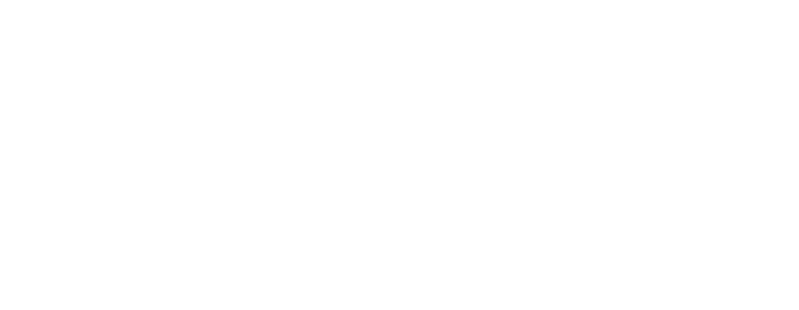
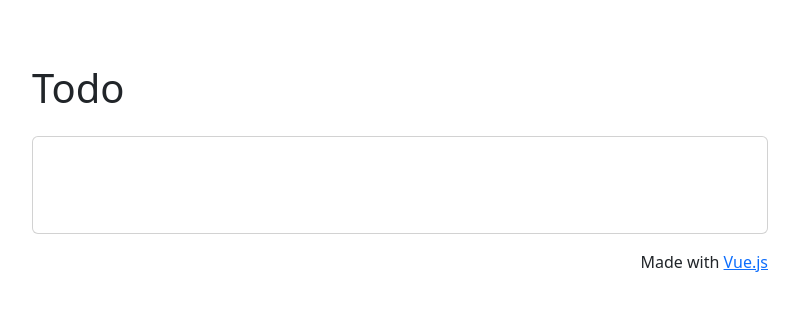
Before and after one commit to teonator/vue-todo, a Vue app: page / in a window 1280 px wide. Shown: the top 310 px of the page, without its empty margins (240-1039 px from the left). Built offline with nearby package versions, Linux system fonts and the light colour scheme.

Commit message:
Update with skeleton layout.

```diff
--- a/index.html
+++ b/index.html
@@ -8,7 +8,18 @@
     <link href="https://use.fontawesome.com/releases/v5.15.4/css/all.css" rel="stylesheet" integrity="sha384-DyZ88mC6Up2uqS4h/KRgHuoeGwBcD4Ng9SiP4dIRy0EXTlnuz47vAwmeGwVChigm" crossorigin="anonymous">
   </head>
   <body>
-    <div id="app"></div>
-    <script type="module" src="/src/main.js"></script>
+    <main>
+        <div class="container py-4">
+            <header class="pb-3 mb-4">
+            </header>
+
+            <div id="app"></div>
+
+            <footer class="pt-3 mt-4 text-body-secondary">
+            </footer>
+        </div>
+    </main>
+    <script src="https://cdn.jsdelivr.net/npm/bootstrap@5.3.0/dist/js/bootstrap.bundle.min.js" integrity="sha384-geWF76RCwLtnZ8qwWowPQNguL3RmwHVBC9FhGdlKrxdiJJigb/j/68SIy3Te4Bkz" crossorigin="anonymous"></script>
+    <script type="module" src="/src/app.js"></script>
   </body>
 </html>
--- a/src/App.vue
+++ b/src/App.vue
@@ -3,7 +3,33 @@
 </script>
 
 <template>
+    <div class="row mb-3">
+        <div class="col col-xl-8 offset-xl-2">
 
+            <h1>Todo</h1>
+
+        </div>
+    </div>
+
+    <div class="row d-flex justify-content-center">
+        <div class="col col-xl-8">
+
+            <div class="card">
+                <div class="card-body p-5">
+
+
+                </div>
+            </div>
+        </div>
+    </div>
+
+    <div class="row mt-3">
+        <div class="col col-xl-8 offset-xl-2 text-end">
+
+            <span>Made with <a href="https://vuejs.org" target="_blank">Vue.js</a></span>
+
+        </div>
+    </div>
 </template>
 
 <style scoped>
```
Also changed, not shown: src/app.js (renamed from src/main.js).
